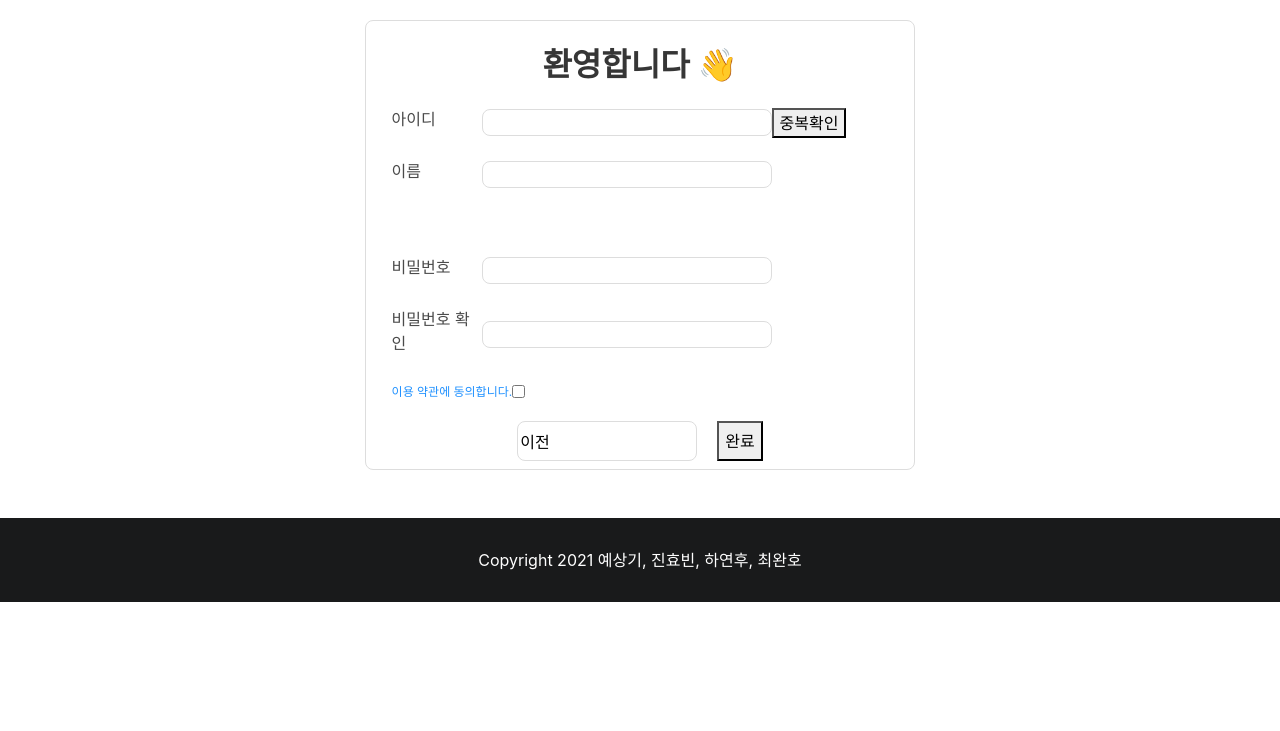
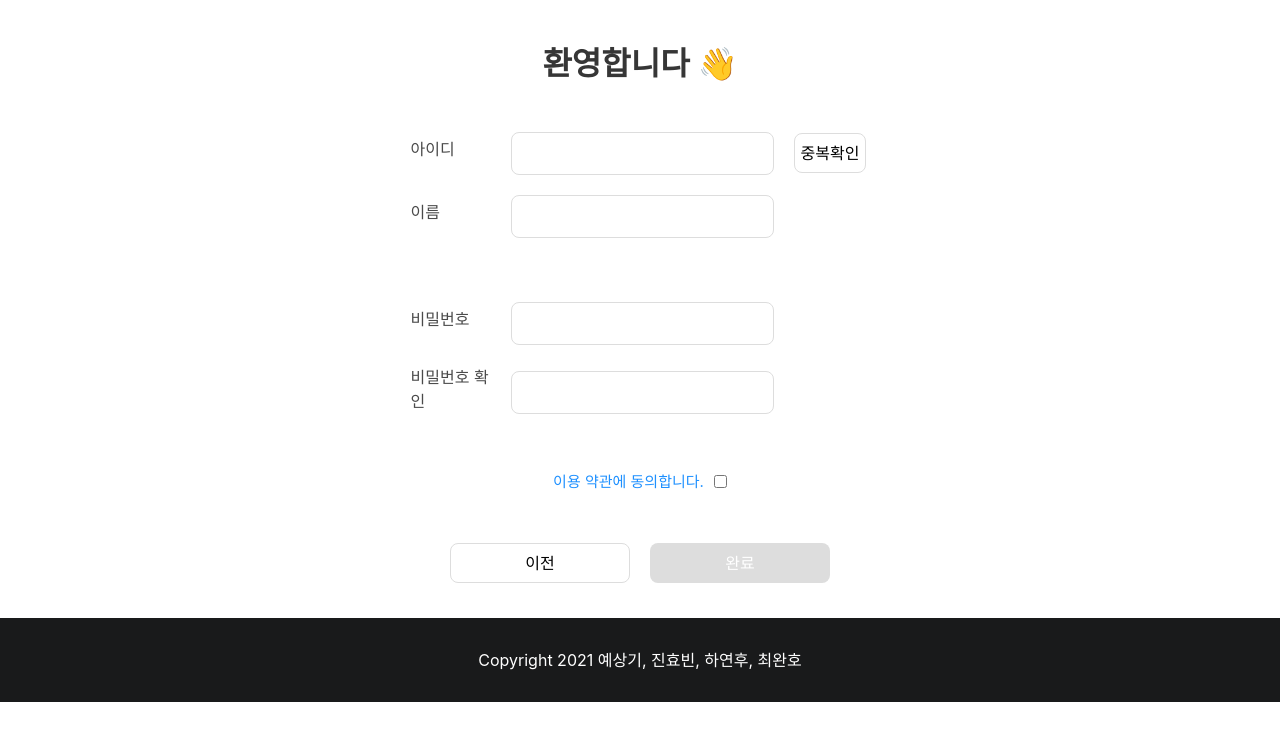
Before and after one commit to with-key/hanghae99_mini_team8, a Flask app: page /signup_page in a window 1280 px wide. Shown: the part 69-800 px from the top of the page. Run offline with Flask 2, Linux system fonts and the light colour scheme; some libraries are stand-ins or nearby versions.

Commit message:
#7 회원가입 페이지, 유효성 체크 1차 완성

```diff
--- a/static/css/sign_up.css
+++ b/static/css/sign_up.css
@@ -19,22 +19,34 @@
   padding-top: 20px;
 }
 .sign_up_row {
+  padding-left: 20px;
+  gap: 10px;
   display: flex;
   align-items: center;
   margin: 20px 0;
 }
+
+.user_agree {
+  gap: 10px;
+  display: flex;
+  justify-content: center;
+  align-items: center;
+  margin: 50px 0;
+  font-size: 14px;
+}
+
 .wrapper_sign_up {
   padding: 1.6rem;
   width: 550px;
-  height: 450px;
-  border: 1px solid #ddd;
+  height: 550px;
   border-radius: 8px;
   position: relative;
 }
 .title {
   text-align: center;
-  margin-bottom: 38px;
+  margin-bottom: 50px !important;
 }
+
 .form {
   width: 400px;
   margin: 0 auto;
@@ -45,8 +57,8 @@
   font-size: 1rem;
 }
 .sign_up_input {
-  /* width: 300px; */
-  height: 27px;
+  width: 263px;
+  height: 43px;
   border-radius: 8px;
   border: 1px solid #ddd;
   outline: none;
@@ -58,7 +70,7 @@
 
 .signup_agree {
   color: dodgerblue;
-  font-size: 12px;
+  font-size: 15px;
   text-decoration: none;
 }
 
@@ -72,16 +84,34 @@
 .sign_up_btn {
   width: 180px;
   height: 40px;
-
   border-radius: 8px;
   cursor: pointer;
 }
+.sign_up_valid_id {
+  background-color: #fff;
+  border: 1px solid #ddd;
+  border-radius: 8px;
+  height: 40px;
+}
+
 .sign_up_btn_default {
+  display: flex;
+  justify-content: center;
+  text-decoration: none;
+  align-items: center;
+  color: #000;
   background-color: #fff;
   border: 1px solid #ddd;
 }
 .sign_up_btn {
-  background-color: #f50000;
+  background-color: #ddd;
   color: #fff;
   border: none;
 }
+
+#help_msg {
+  text-align: left;
+  position: absolute;
+  right: -43px;
+  bottom: 170px;
+}
--- a/templates/sign_up.html
+++ b/templates/sign_up.html
@@ -1,6 +1,42 @@
 {% extends 'base.html' %}
+{% block content %}
 
-{% block content %}
+<section class="section">
+    <div class="wrapper_sign_up ">
+        <h1 class="title">환영합니다 👋</h1>
+        <div class="sign_up_row">
+            <label for="id" class="sign_up_label ">아이디</label>
+            <input type="text" name="id" class="sign_up_input" id="userid" onkeyup="submitValid()">
+            <div class="help_msg"></div>
+            <button class="sign_up_valid_id" id="valid_btn" onclick="validUserId()">중복확인</button>
+        </div>
+        <div class="sign_up_row">
+            <label for="name" class="sign_up_label">이름</label>
+            <input type="text" name="name" class="sign_up_input" id="username">
+        </div>
+        <br />
+        <div class="sign_up_row">
+            <label for=" password" class="sign_up_label">비밀번호</label>
+            <input type="password" name="password" class="sign_up_input" id="userpw">
+        </div>
+        <div class="sign_up_row">
+            <label for=" password" class="sign_up_label">비밀번호 확인</label>
+            <input type="password" name="password" class="sign_up_input" id="userRePw" onkeyup="validPw()">
+        </div>
+        <div id="help_msg"></div>
+
+        <div class="user_agree">
+            <a href="#" class="signup_agree"> 이용 약관에 동의합니다.</a>
+            <input type="checkbox">
+        </div>
+        <div class="sign_up_btn_set">
+            <a href="/" class="sign_up_btn_default">이전</a>
+            <button class="sign_up_btn" onclick="getSignup()" id="submit_btn" disabled>완료</button>
+        </div>
+    </div>
+</section>
+
+<!-- script -->
 <script>
     //  회원가입 완료
     function getSignup() {
@@ -15,6 +51,7 @@
             success: function (res) {
                 if (res['result'] == 'success') {
                     alert('회원가입이 완료되었습니다.');
+                    window.location.replace("/")
                 } else {
                     alert(res['msg']);
                 }
@@ -39,48 +76,49 @@
         });
     }
 
+
+
     // 비밀번호 유효성 체크
     const validPw = () => {
         const pw = document.getElementById('userpw').value
         const rePw = document.getElementById('userRePw').value
+        const submitBtn = document.getElementById('submit_btn')
 
         if (pw !== rePw) {
-            alert('비밀번호가 일치 하지 않습니다.')
+            document.getElementById('help_msg').innerText = "비밀번호가 일치하지 않아요"
+            submitBtn.disabled = true
+            submitBtn.style.backgroundColor = "#ddd"
+
+        }
+        if (pw === rePw) {
+            document.getElementById('help_msg').innerText = "비밀번호가 일치합니다"
+            submitBtn.disabled = false
+            submitBtn.style.backgroundColor = "#F50000"
         }
     }
 
+
+    const submitValid = () => {
+        const id = document.getElementById('userid').value
+        const name = document.getElementById('username').value
+        const submitBtn = document.getElementById('submit_btn')
+
+        if (id === "") {
+            submitBtn.disabled = true
+            submitBtn.style.backgroundColor = "#ddd"
+        }
+        if (id !== "" && name !== "") {
+            submitBtn.disabled = false
+            submitBtn.style.backgroundColor = "#f50000"
+        }
+    }
+
+
+
+
+
+
+
 </script>
 
-<section class="section">
-    <div class="wrapper_sign_up ">
-        <h1 class="title">환영합니다 👋</h1>
-        <div class="sign_up_row">
-            <label for="id" class="sign_up_label ">아이디</label>
-            <input type="text" name="id" class="sign_up_input" id="userid">
-            <div class="help_msg"></div>
-            <button class="sign_up_valid_id" id="valid_btn" onclick="validUserId()">중복확인</button>
-        </div>
-        <div class="sign_up_row">
-            <label for="name" class="sign_up_label">이름</label>
-            <input type="text" name="name" class="sign_up_input" id="username">
-        </div>
-        <br />
-        <div class="sign_up_row">
-            <label for=" password" class="sign_up_label">비밀번호</label>
-            <input type="password" name="password" class="sign_up_input" id="userpw">
-        </div>
-        <div class="sign_up_row">
-            <label for=" password" class="sign_up_label">비밀번호 확인</label>
-            <input type="password" name="password" class="sign_up_input" id="userRePw">
-        </div>
-        <div class="sign_up_row">
-            <a href="#" class="signup_agree"> 이용 약관에 동의합니다.</a>
-            <input type="checkbox" name="" id="" required>
-        </div>
-        <div class="sign_up_btn_set">
-            <input value="이전" class="sign_up_btn_default">
-            <button onclick="getSignup()">완료</button>
-        </div>
-    </div>
-</section>
 {% endblock content %}
```
Also changed, not shown: templates/form.html (deleted, +0 -26 lines).
